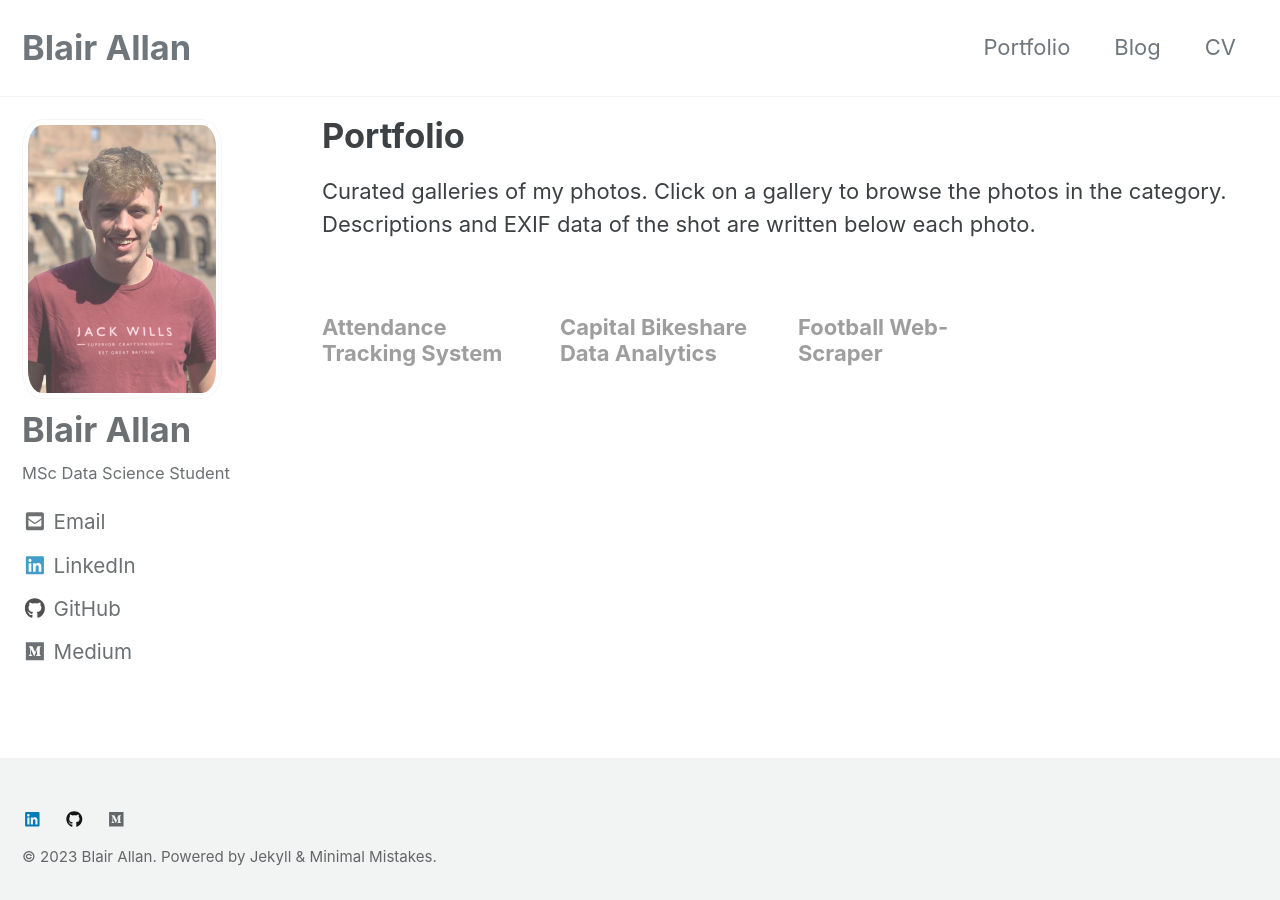
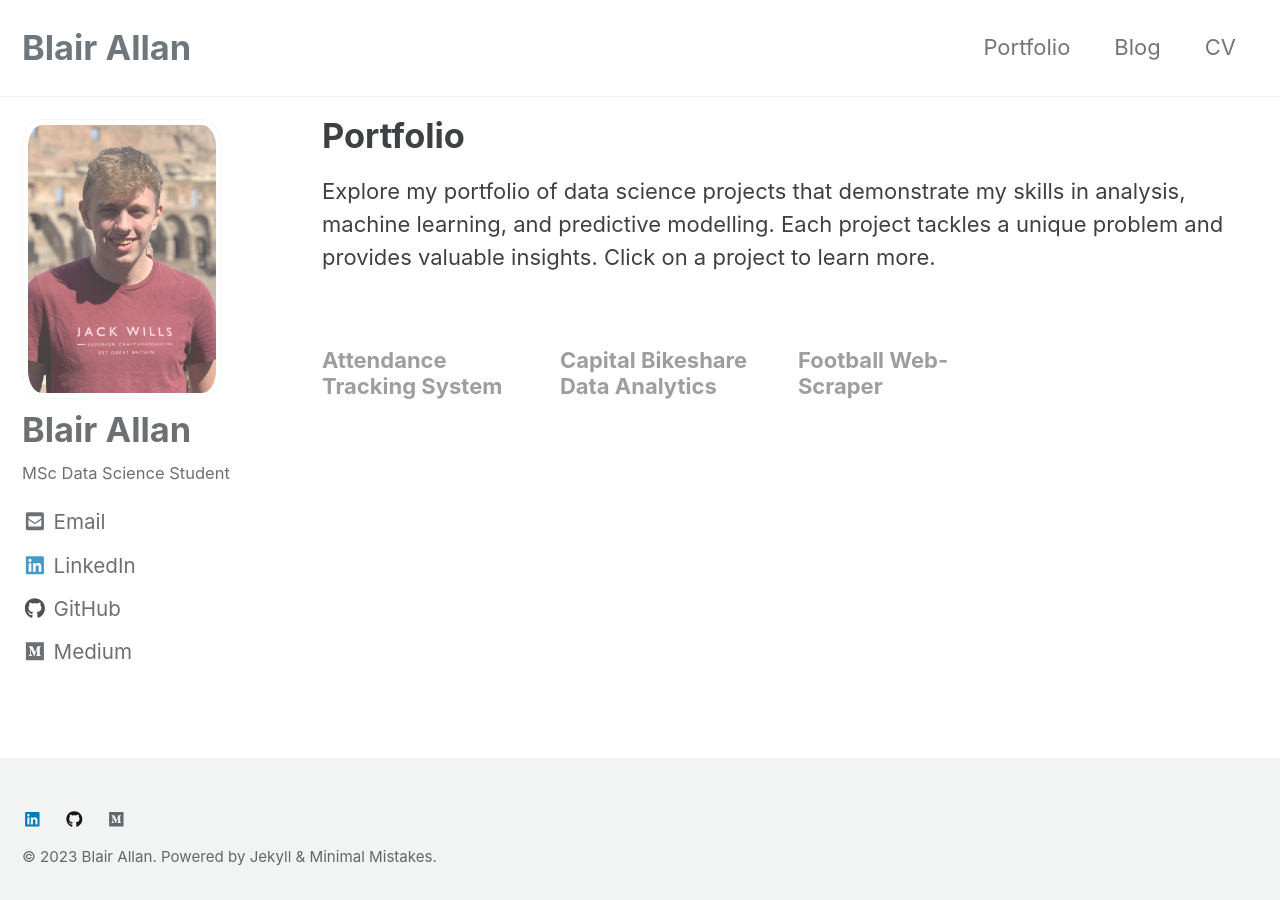
Before and after one commit to BlairAllan/Jekyll-Website, a Jekyll site: the page built from _pages/portfolio.md, in a window 1280 px wide and 900 px high. Built offline with Jekyll 4.4.1, drawn with Linux system fonts in a browser that asks for light colours; cached includes are drawn as plain includes.

Commit message:
page edits

```diff
--- a/_pages/portfolio.md
+++ b/_pages/portfolio.md
@@ -7,4 +7,4 @@ entries_layout: grid
 classes: wide
 ---
 
-Curated galleries of my photos. Click on a gallery to browse the photos in the category. Descriptions and EXIF data of the shot are written below each photo.
+Explore my portfolio of data science projects that demonstrate my skills in analysis, machine learning, and predictive modelling. Each project tackles a unique problem and provides valuable insights. Click on a project to learn more.
```
